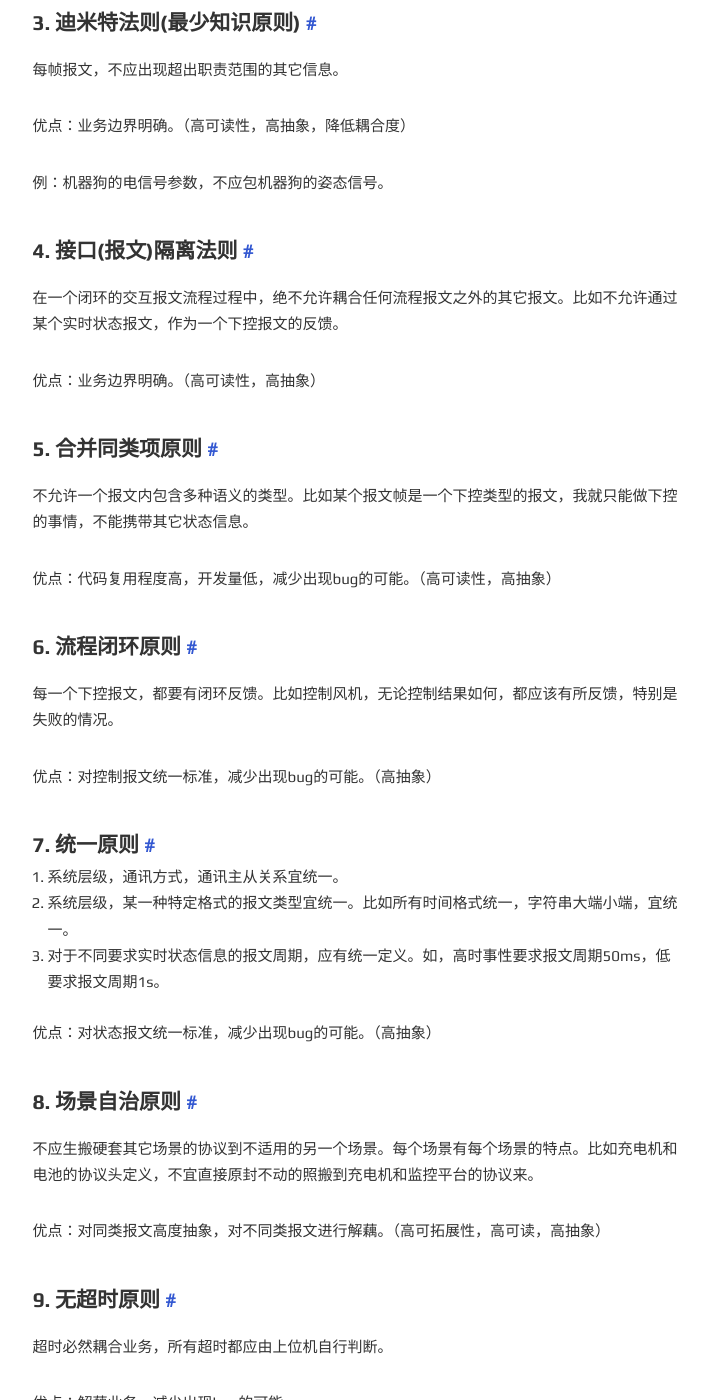
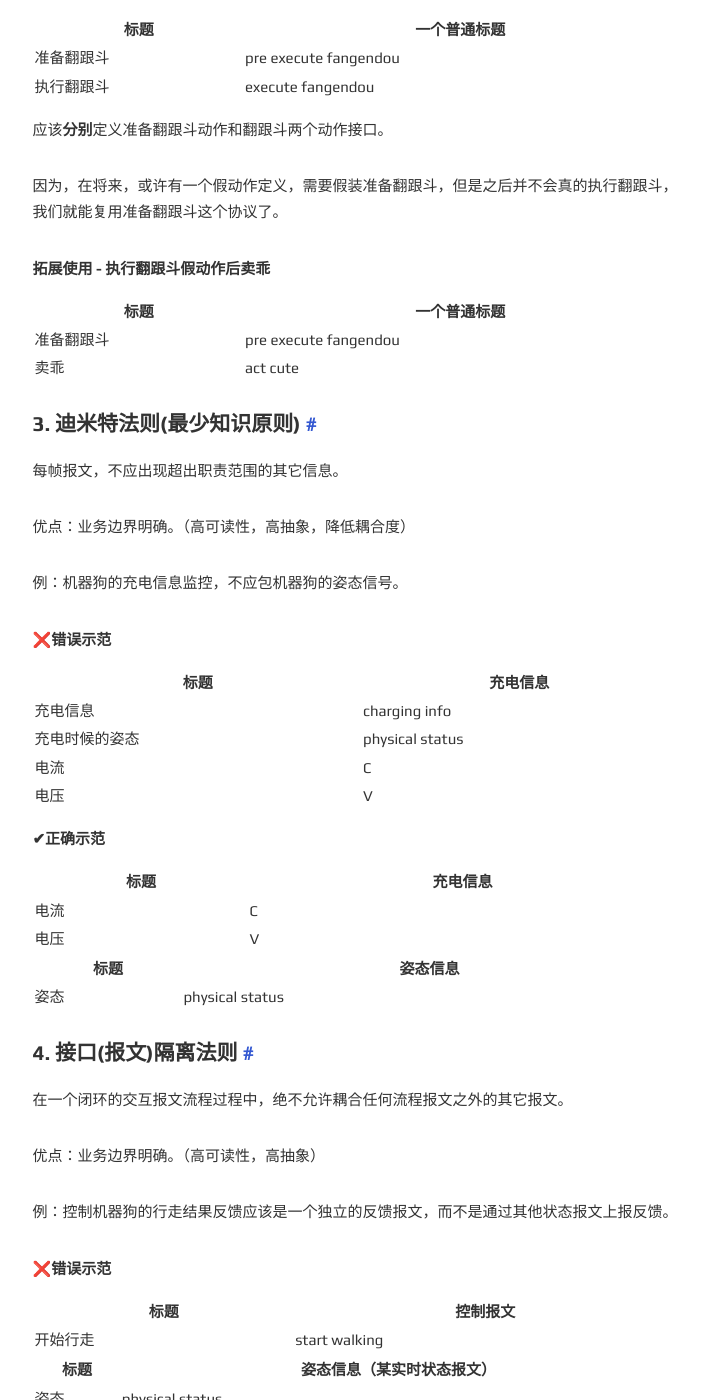
Before and after one commit to DavideBri/Gesko, a Jekyll site: the page built from _posts/2022-10-22-protocol-principle-for-iot.md, in a window 1280 px wide and 1400 px high, scrolled down 4638 px. Shown: the whole window, without its empty margins (285-993 px from the left). Built offline with Jekyll 4.4.1, drawn with Linux system fonts in a browser that asks for light colours; comment, search, counter and statistics services are not loaded; some of the changed text lies outside the part shown.

Commit message:
Update 2022-10-22-protocol-principle-for-iot.md

```diff
--- a/_posts/2022-10-22-protocol-principle-for-iot.md
+++ b/_posts/2022-10-22-protocol-principle-for-iot.md
@@ -149,9 +149,29 @@ background和大前提阐述清晰之后，我们回归正题：物联网底层
 
 例：机器狗控制中，假设机器狗完成一个完整的翻跟斗动作，需要准备翻跟斗和翻跟斗两个动作。
 
+**❌错误示范**
+
+| 标题 | 一个普通标题 |
+| ------ | ------ |
+| 翻跟斗 | execute fangendou |
+
+**✔正确示范**
+
+| 标题 | 一个普通标题 |
+| ------ | ------ |
+| 准备翻跟斗 | pre execute fangendou |
+| 执行翻跟斗 | execute fangendou |
+
 应该**分别**定义准备翻跟斗动作和翻跟斗两个动作接口。
 
 因为，在将来，或许有一个假动作定义，需要假装准备翻跟斗，但是之后并不会真的执行翻跟斗，我们就能复用准备翻跟斗这个协议了。
+
+**拓展使用 - 执行翻跟斗假动作后卖乖**
+
+| 标题 | 一个普通标题 |
+| ------ | ------ |
+| 准备翻跟斗 | pre execute fangendou |
+| 卖乖 | act cute |
 
 #### 3. 迪米特法则(最少知识原则)
 
@@ -159,42 +179,99 @@ background和大前提阐述清晰之后，我们回归正题：物联网底层
 
 优点：业务边界明确。（高可读性，高抽象，降低耦合度）
 
-例：机器狗的电信号参数，不应包机器狗的姿态信号。
+例：机器狗的充电信息监控，不应包机器狗的姿态信号。
+
+**❌错误示范**
+
+| 标题 | 充电信息 |
+| ------ | ------ |
+| 充电信息 | charging info |
+| 充电时候的姿态 | physical status |
+| 电流 | C |
+| 电压 | V |
+
+**✔正确示范**
+
+| 标题 | 充电信息 |
+| ------ | ------ |
+| 电流 | C |
+| 电压 | V |
+
+| 标题 | 姿态信息 |
+| ------ | ------ |
+| 姿态 | physical status |
 
 #### 4. 接口(报文)隔离法则
 
-在一个闭环的交互报文流程过程中，绝不允许耦合任何流程报文之外的其它报文。比如不允许通过某个实时状态报文，作为一个下控报文的反馈。
+在一个闭环的交互报文流程过程中，绝不允许耦合任何流程报文之外的其它报文。
 
 优点：业务边界明确。（高可读性，高抽象）
 
+例：控制机器狗的行走结果反馈应该是一个独立的反馈报文，而不是通过其他状态报文上报反馈。
+
+**❌错误示范**
+
+| 标题 | 控制报文 |
+| ------ | ------ |
+| 开始行走 | start walking |
+
+| 标题 | 姿态信息（某实时状态报文） |
+| ------ | ------ |
+| 姿态 | physical status |
+
+**✔正确示范**
+
+
+| 标题 | 控制报文 |
+| ------ | ------ |
+| 开始行走 | start walking |
+
+| 标题 | 控制行走反馈报文 |
+| ------ | ------ |
+| 行走执行结果 | execution result |
+
+| 标题 | 姿态信息（某实时状态报文） |
+| ------ | ------ |
+| 姿态 | physical status |
+
 #### 5. 合并同类项原则
 
-不允许一个报文内包含多种语义的类型。比如某个报文帧是一个下控类型的报文，我就只能做下控的事情，不能携带其它状态信息。
+不允许一个报文内包含多种语义的类型。
 
 优点：代码复用程度高，开发量低，减少出现bug的可能。（高可读性，高抽象）
 
+例：控制机器狗的行走的控制报文，不应该有修改某个参数的报文。
+
 #### 6. 流程闭环原则
 
-每一个下控报文，都要有闭环反馈。比如控制风机，无论控制结果如何，都应该有所反馈，特别是失败的情况。
+每一个下控报文，都要有闭环反馈。
 
 优点：对控制报文统一标准，减少出现bug的可能。（高抽象）
+
+例：控制机器狗行走的报文，无论控制结果如何，都应该有反馈。
 
 #### 7. 统一原则
 
 1. 系统层级，通讯方式，通讯主从关系宜统一。
 2. 系统层级，某一种特定格式的报文类型宜统一。比如所有时间格式统一，字符串大端小端，宜统一。
-3. 对于不同要求实时状态信息的报文周期，应有统一定义。如，高时事性要求报文周期50ms，低要求报文周期1s。
+3. 对于不同要求实时状态信息的报文周期，应有统一定义。
 
 优点：对状态报文统一标准，减少出现bug的可能。（高抽象）
 
+例：监控机器狗表情状态反馈报文每10ms反馈一次，监控机器狗体温反馈报文，每1s反馈一次。
+
 #### 8. 场景自治原则
 
-不应生搬硬套其它场景的协议到不适用的另一个场景。每个场景有每个场景的特点。比如充电机和电池的协议头定义，不宜直接原封不动的照搬到充电机和监控平台的协议来。
+不应生搬硬套其它场景的协议到不适用的另一个场景。每个场景有每个场景的特点。
 
 优点：对同类报文高度抽象，对不同类报文进行解藕。（高可拓展性，高可读，高抽象）
+
+例：根据实际场景对功能进行抽象，而不是全部一致。
 
 #### 9. 无超时原则
 
 超时必然耦合业务，所有超时都应由上位机自行判断。
 
 优点：解藕业务，减少出现bug的可能。
+
+例：根据实际场景对功能进行抽象，而不是全部一致。
```
Also changed, not shown: other parts of _posts/2022-10-22-protocol-principle-for-iot.md (+1 -1 lines).
